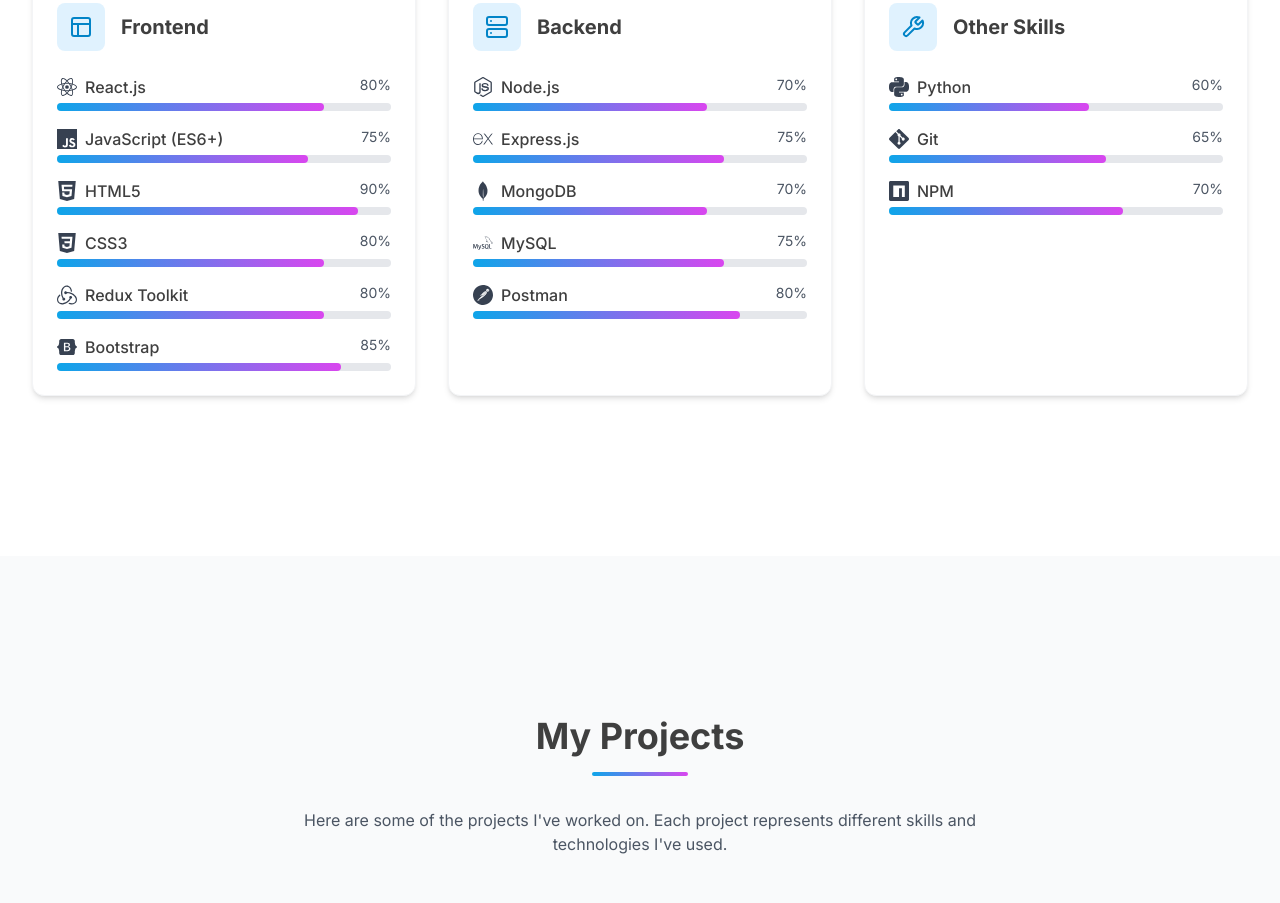
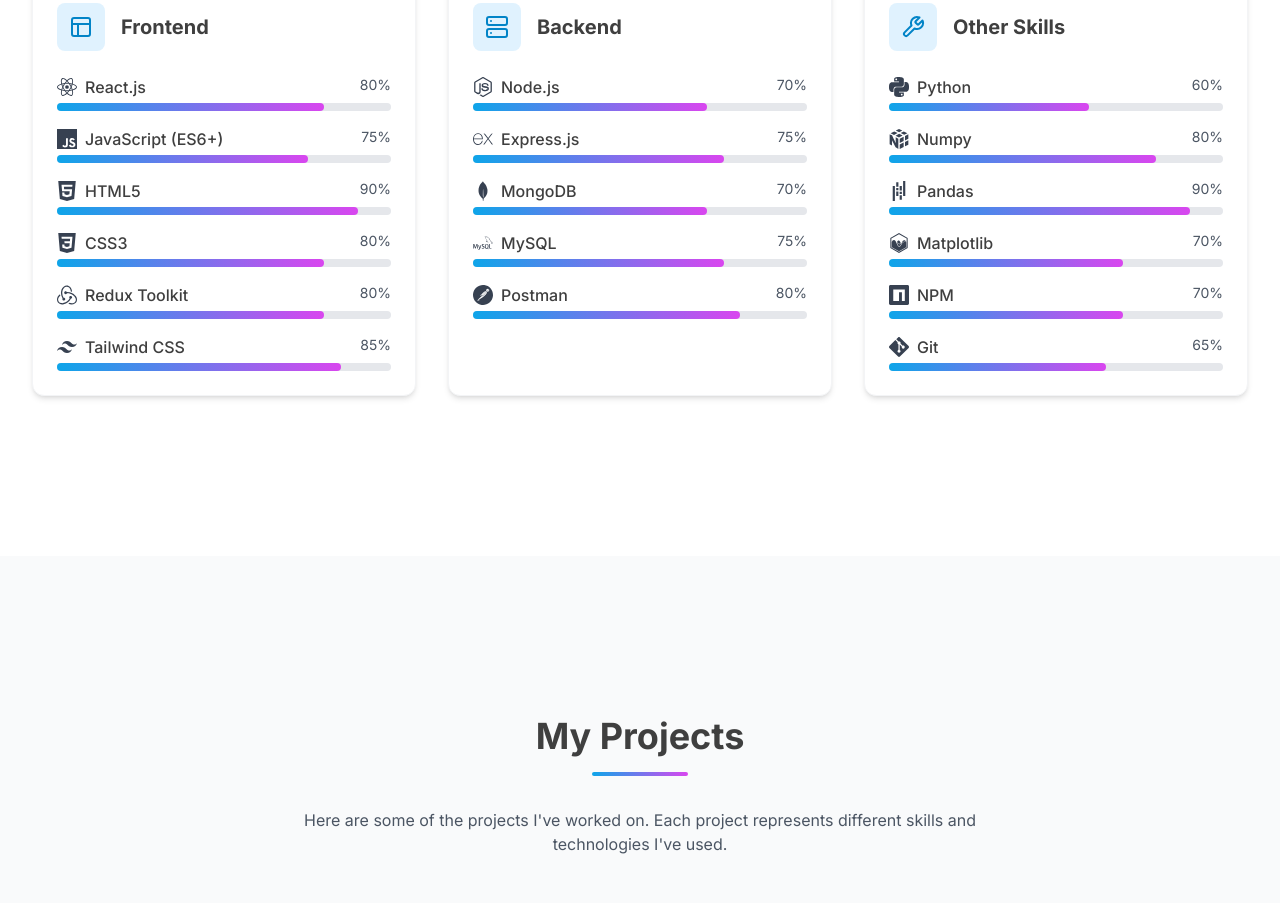
Before and after one commit to abdullah-kz17/portfolio, a Next.js app: page / in a window 1280 px wide. Shown: the part 2420-3323 px from the top of the page. Built offline with nearby package versions, Linux system fonts and the light colour scheme; what tailwindcss-gradients would draw is missing.

Commit message:
Update skills section and icons

```diff
--- a/src/app/sections/About.jsx
+++ b/src/app/sections/About.jsx
@@ -22,7 +22,6 @@
         </motion.h2>
 
         <div className="flex flex-col md:flex-row gap-10 items-center">
-          {/* Left Section - Profile Card */}
           <motion.div
             className="w-full md:w-1/3"
             initial={{ opacity: 0, x: -50 }}
@@ -42,8 +41,6 @@
               <div className="absolute -inset-1 bg-gradient-to-r from-primary-500 to-secondary-500 rounded-lg blur opacity-25"></div>
               <div className="relative bg-white dark:bg-dark-300 p-6 rounded-lg shadow-xl">
                 <div className="aspect-square w-full rounded-lg overflow-hidden bg-gradient-to-br from-gray-100 to-gray-200 dark:from-dark-200 dark:to-dark-300 flex items-center justify-center">
-                  {/* Replace with actual image */}
-                  {/* <span className="text-8xl">👨‍💻</span> */}
                   <Image
                     src="/images/profile.jpg"
                     alt="Abdullah Khan"
@@ -71,7 +68,6 @@
             </div>
           </motion.div>
 
-          {/* Right Section - Information Cards */}
           <motion.div
             className="w-full md:w-2/3"
             initial={{ opacity: 0, x: 50 }}
--- a/src/app/sections/Hero.jsx
+++ b/src/app/sections/Hero.jsx
@@ -34,7 +34,6 @@
         backgroundImage: 'radial-gradient(circle at calc(var(--mouse-x, 0.5) * 100%) calc(var(--mouse-y, 0.5) * 100%), rgba(56, 189, 248, 0.15), transparent 50%)'
       }}
     >
-      {/* Background elements - decorative gradient circles */}
       <div className="absolute top-20 left-1/4 w-64 h-64 bg-primary-500/10 rounded-full blur-3xl"></div>
       <div className="absolute bottom-20 right-1/4 w-96 h-96 bg-secondary-500/10 rounded-full blur-3xl"></div>
 
--- a/src/app/sections/Skills.jsx
+++ b/src/app/sections/Skills.jsx
@@ -14,7 +14,6 @@
   SiHtml5,
   SiCss3,
   SiRedux,
-  SiBootstrap,
   SiNodedotjs,
   SiExpress,
   SiMongodb,
@@ -22,7 +21,7 @@
   SiPython,
   SiGit,
   SiNpm,
-  SiPostman
+  SiPostman, SiTailwindcss, SiNumpy, SiPandas, SiChartdotjs
 } from 'react-icons/si';
 
 const frontendSkills = [
@@ -31,7 +30,7 @@
   { name: 'HTML5', icon: SiHtml5, level: 90 },
   { name: 'CSS3', icon: SiCss3, level: 80 },
   { name: 'Redux Toolkit', icon: SiRedux, level: 80 },
-  { name: 'Bootstrap', icon: SiBootstrap, level: 85 },
+  { name: 'Tailwind CSS', icon: SiTailwindcss, level: 85 },
 ];
 
 const backendSkills = [
@@ -44,8 +43,11 @@
 
 const otherSkills = [
   { name: 'Python', icon: SiPython, level: 60 },
+  { name: 'Numpy', icon: SiNumpy, level: 80 },
+  { name: 'Pandas', icon: SiPandas, level: 90 },
+  { name: 'Matplotlib', icon: SiChartdotjs, level: 70 },
+  { name: 'NPM', icon: SiNpm, level: 70 },
   { name: 'Git', icon: SiGit, level: 65 },
-  { name: 'NPM', icon: SiNpm, level: 70 },
 ];
 
 const SkillCategory = ({ title, skills, icon, delay, isInView }) => {
```
